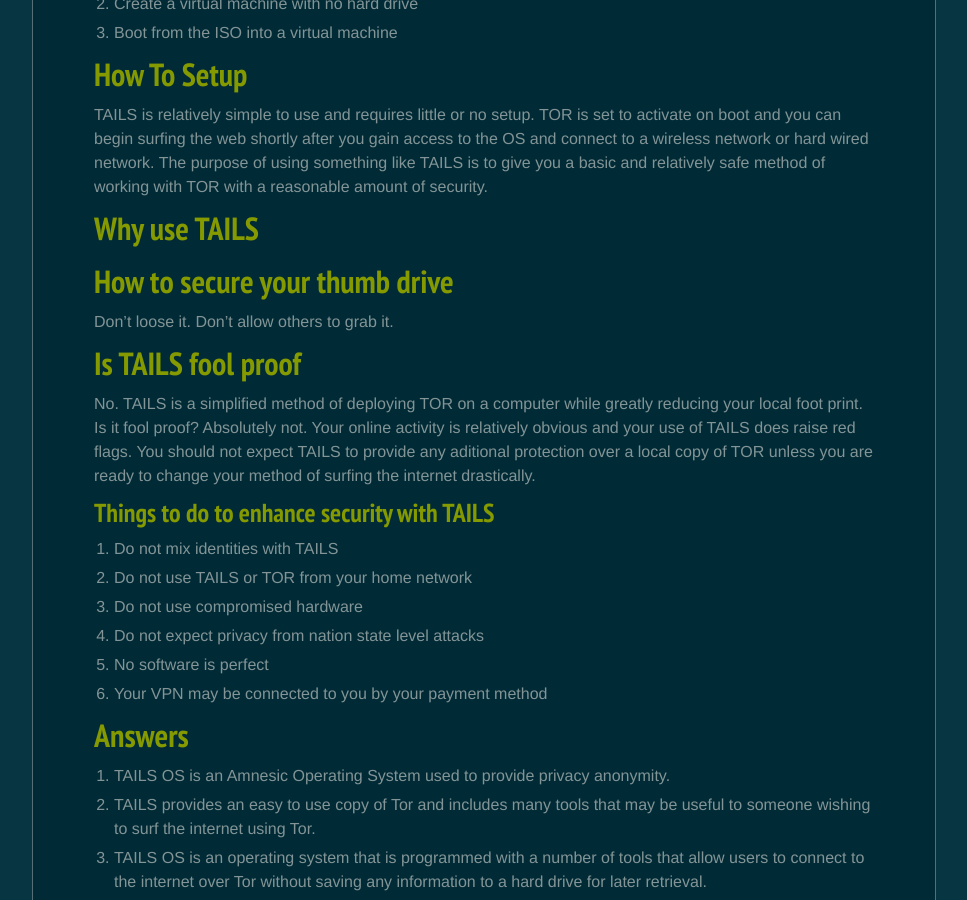
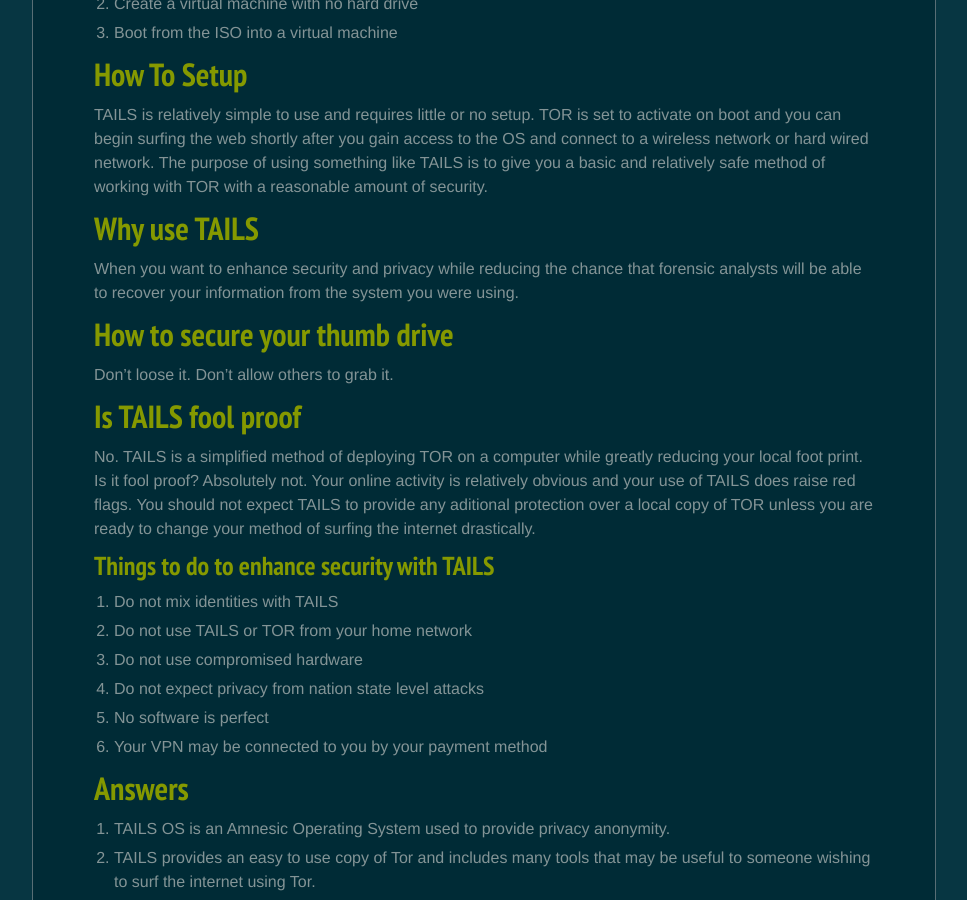
Before and after one commit to Retro64XYZ/retro64xyz.github.io, a Jekyll site: the page built from _posts/2018-05-17-introduction-to-tails.md, in a window 1280 px wide and 900 px high, scrolled down 1156 px. Shown: the whole window, without its empty margins (156-1123 px from the left). Built offline with Jekyll 4.4.1, drawn with Linux system fonts in a browser that asks for light colours; nearby versions of some CDN libraries.

Commit message:
Update 2018-05-17-introduction-to-tails.md

```diff
--- a/_posts/2018-05-17-introduction-to-tails.md
+++ b/_posts/2018-05-17-introduction-to-tails.md
@@ -92,6 +92,9 @@
 
 ## Why use TAILS
 
+When you want to enhance security and privacy while reducing the chance that forensic analysts will be
+able to recover your information from the system you were using.
+
 ## How to secure your thumb drive
 
 Don't loose it. Don't allow others to grab it.
```
